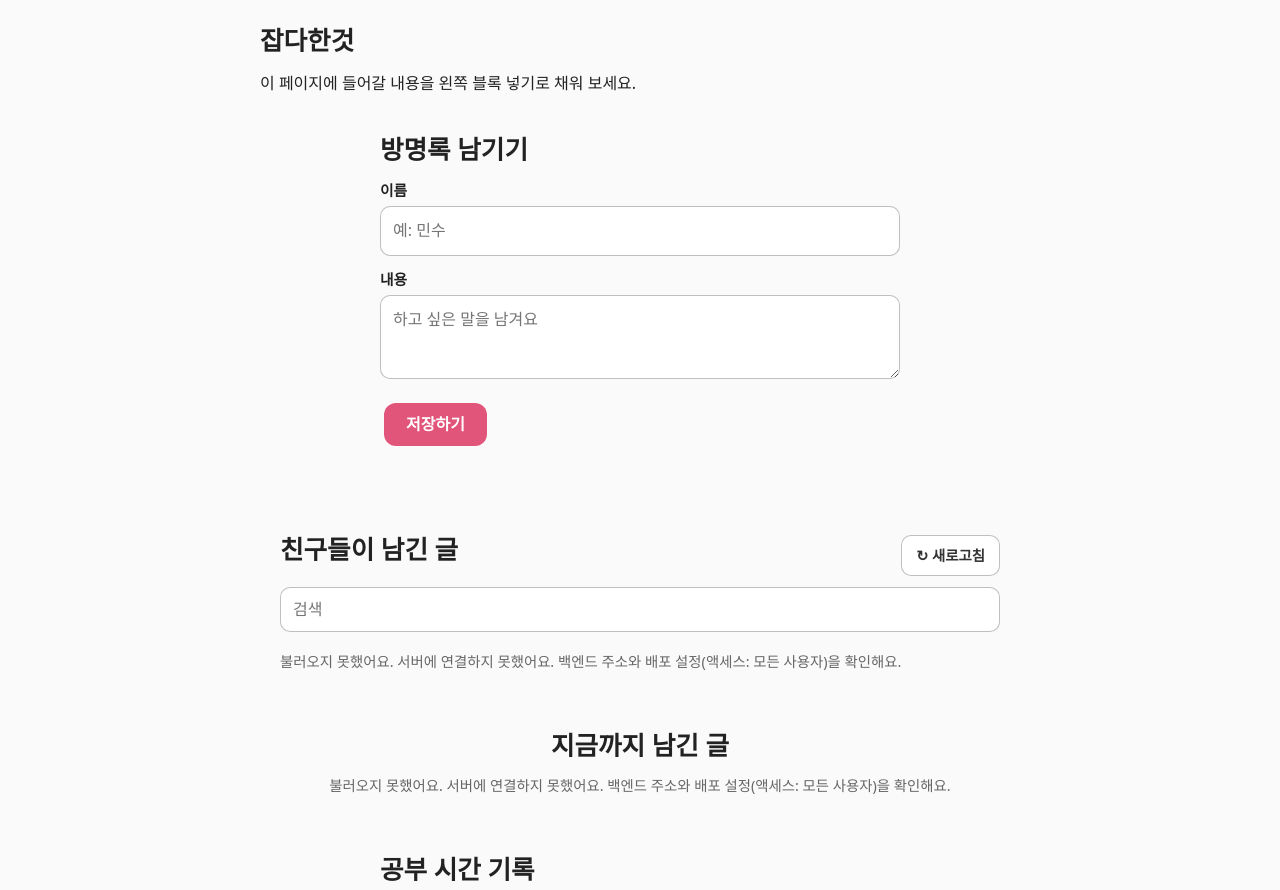
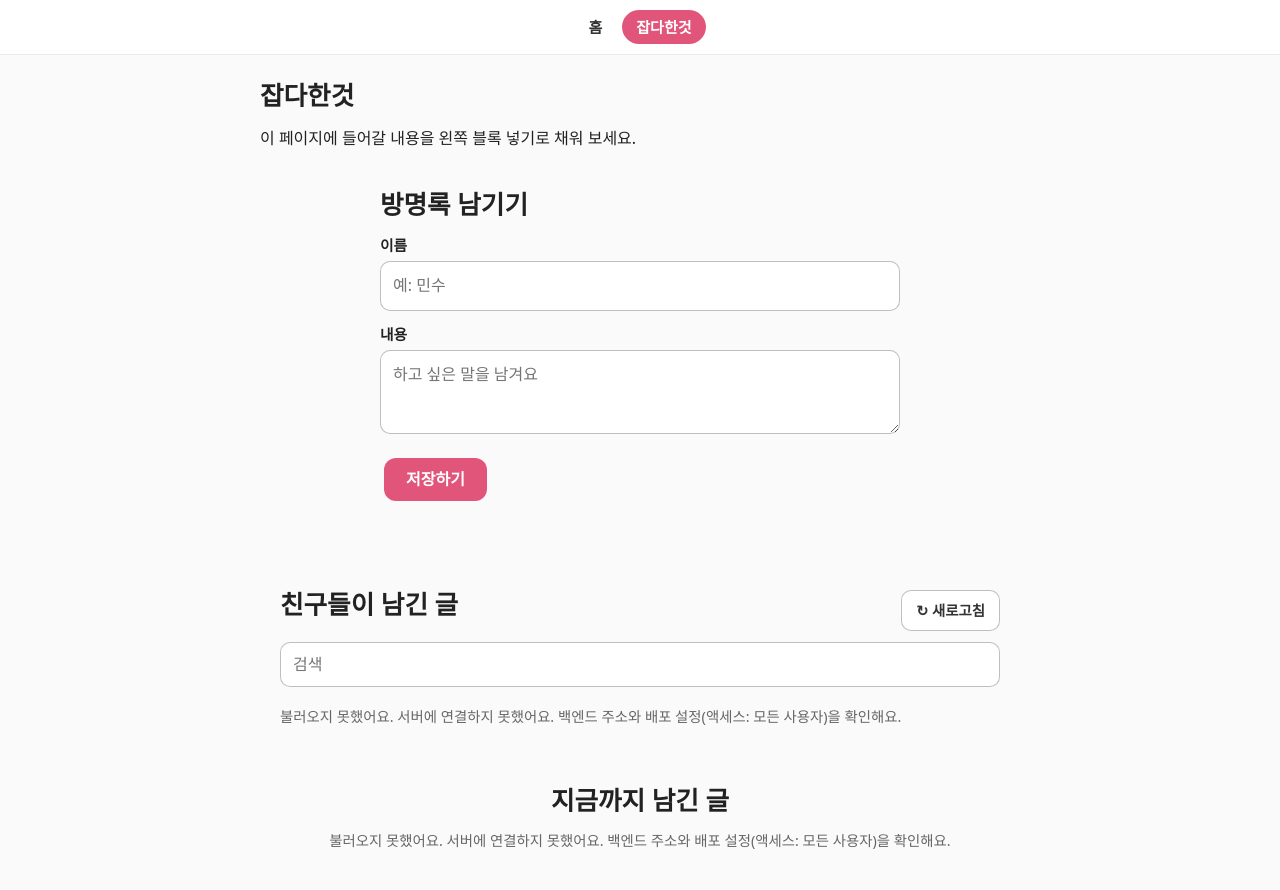
Before and after one commit to D0danto/dkfjdkfjdkfjdkfj, a plain HTML site: page about.html in a window 1280 px wide. Shown: the top 890 px of the page. Drawn offline with Linux system fonts and the light colour scheme; no server answers.

Commit message:
메뉴추가

```diff
--- a/about.html
+++ b/about.html
@@ -150,6 +150,13 @@ html.st-dark img,html.st-dark video,html.st-dark iframe,html.st-dark canvas{filt
 .st-editing .st-embed iframe{pointer-events:none}
 </style></head>
 <body>
+<nav class="st-nav" data-studio="nav">
+  <div class="st-nav-in">
+    <a class="st-nav-a" href="index.html">홈</a>
+    <a class="st-nav-a is-on" href="about.html">잡다한것</a>
+  </div>
+</nav>
+
 <main>
   <h1 class="st-h">잡다한것</h1>
   <p class="st-p">이 페이지에 들어갈 내용을 왼쪽 블록 넣기로 채워 보세요.</p>
```
